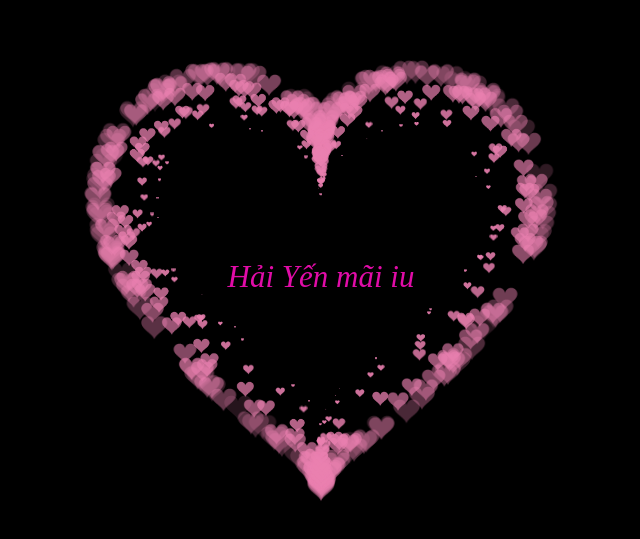
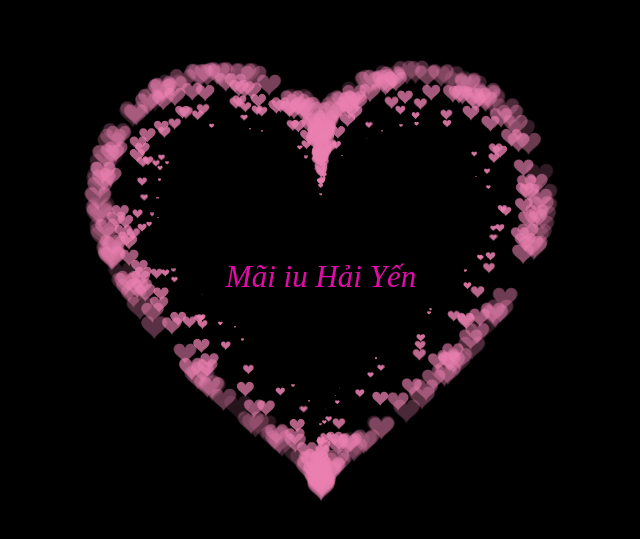
Before and after one commit to hieu762/test, a plain HTML site: page index.html in a window 1280 px wide. Shown: the part 123-662 px from the top of the page, without its empty margins (319-959 px from the left). Drawn offline with Linux system fonts and the light colour scheme.

Commit message:
Update index.html

```diff
--- a/index.html
+++ b/index.html
@@ -526,7 +526,7 @@ var ParticlePool = (function() {
         align-items: center;
         justify-content: center;
         margin-bottom: 5px;
-        text-align: center;">Hải Yến mãi iu</div>
+        text-align: center;">Mãi iu Hải Yến</div>
 
  </BODY>
 
```
